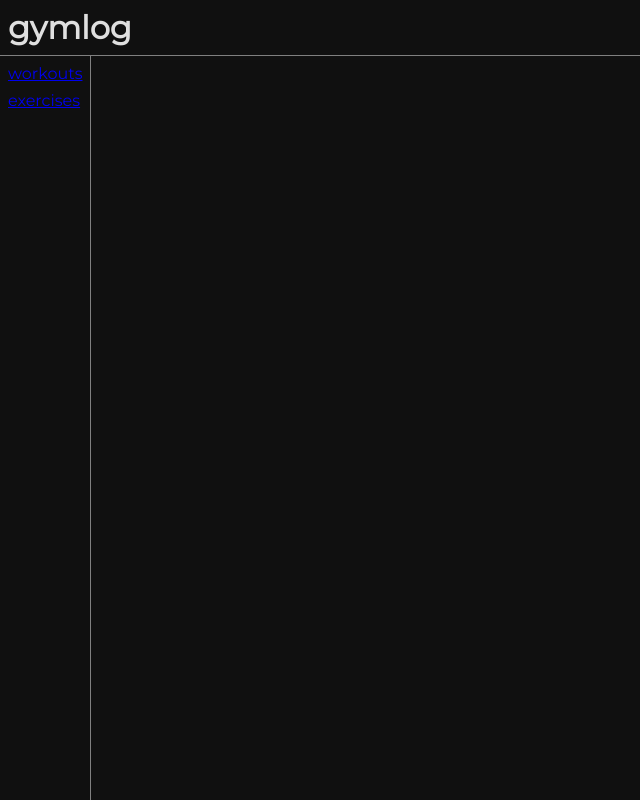
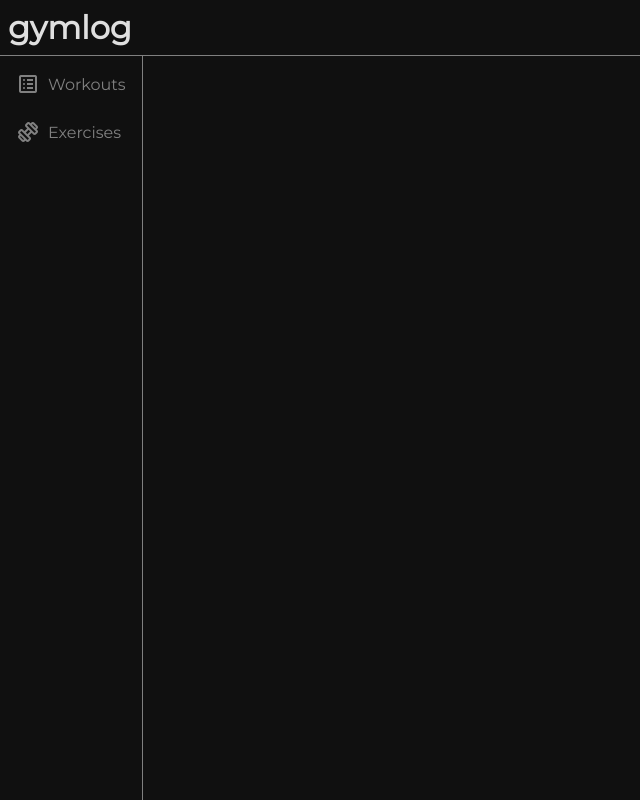
Before and after one commit to niklnick/gymlog-frontend, an Angular app: page / in a window 1280 px wide. Shown: the whole page, without its empty margins (0-640 px from the left). Built offline with nearby package versions, Linux system fonts and the light colour scheme.

Commit message:
layout & tabs ui improvements

```diff
--- a/src/app/app.component.html
+++ b/src/app/app.component.html
@@ -1,13 +1,16 @@
 <header>
     <h1>gymlog</h1>
 </header>
-<section>
+<main>
     <nav>
-        <div class="tab" *ngFor="let tab of tabs">
-            <a [routerLink]="tab">{{ tab }}</a>
-        </div>
+        <ng-container *ngFor="let tab of tabs">
+            <a class="tab" [routerLink]="tab.path" routerLinkActive="active">
+                <span class="material-symbols-outlined">{{ tab.iconName }}</span>
+                <span>{{ tab.label }}</span>
+            </a>
+        </ng-container>
     </nav>
     <article>
         <router-outlet></router-outlet>
     </article>
-</section>
+</main>
--- a/src/app/app.component.scss
+++ b/src/app/app.component.scss
@@ -2,13 +2,14 @@
     display: flex;
     flex-direction: column;
     height: 100%;
+    overflow: hidden;
 
     header {
         border-bottom: 1px solid gray;
         padding: 8px;
     }
 
-    section {
+    main {
         display: flex;
         height: 100%;
 
@@ -18,10 +19,34 @@
             flex-direction: column;
             gap: 8px;
             padding: 8px;
+
+            .tab {
+                align-items: center;
+                border-radius: 4px;
+                color: gray;
+                display: flex;
+                gap: 8px;
+                padding: 8px;
+                text-decoration: none;
+
+                &.active {
+                    color: inherit;
+                    cursor: default;
+                }
+
+                &:hover:not(.active) {
+                    background: hsl(0, 0%, 12.5%);
+                }
+
+                &:active:not(.active) {
+                    background: hsl(0, 0%, 25%);
+                }
+            }
         }
 
         article {
             padding: 8px;
+            overflow: auto;
             width: 100%;
         }
     }
--- a/src/app/app.component.ts
+++ b/src/app/app.component.ts
@@ -1,6 +1,12 @@
 import { CommonModule } from '@angular/common';
 import { Component } from '@angular/core';
 import { RouterModule } from '@angular/router';
+
+interface Tab {
+  readonly path: string;
+  readonly label: string;
+  readonly iconName: string;
+}
 
 @Component({
   selector: 'app-root',
@@ -10,5 +16,8 @@ import { RouterModule } from '@angular/router';
   styleUrl: './app.component.scss'
 })
 export class AppComponent {
-  tabs: string[] = ['workouts', 'exercises'];
+  tabs: Tab[] = [
+    { path: 'workouts', label: 'Workouts', iconName: 'list_alt' },
+    { path: 'exercises', label: 'Exercises', iconName: 'exercise' }
+  ];
 }
--- a/src/index.html
+++ b/src/index.html
@@ -8,7 +8,7 @@
   <meta name="viewport" content="width=device-width, initial-scale=1">
   <link rel="icon" type="image/x-icon" href="favicon.ico">
   <link rel="stylesheet" href="https://fonts.googleapis.com/css?family=Montserrat" />
-  <link rel="stylesheet" href="https://fonts.googleapis.com/css2?family=Material+Symbols+Rounded" />
+  <link rel="stylesheet" href="https://fonts.googleapis.com/css2?family=Material+Symbols+Outlined:opsz,wght,FILL,GRAD@24,400,0,0" />
 </head>
 
 <body>
```
